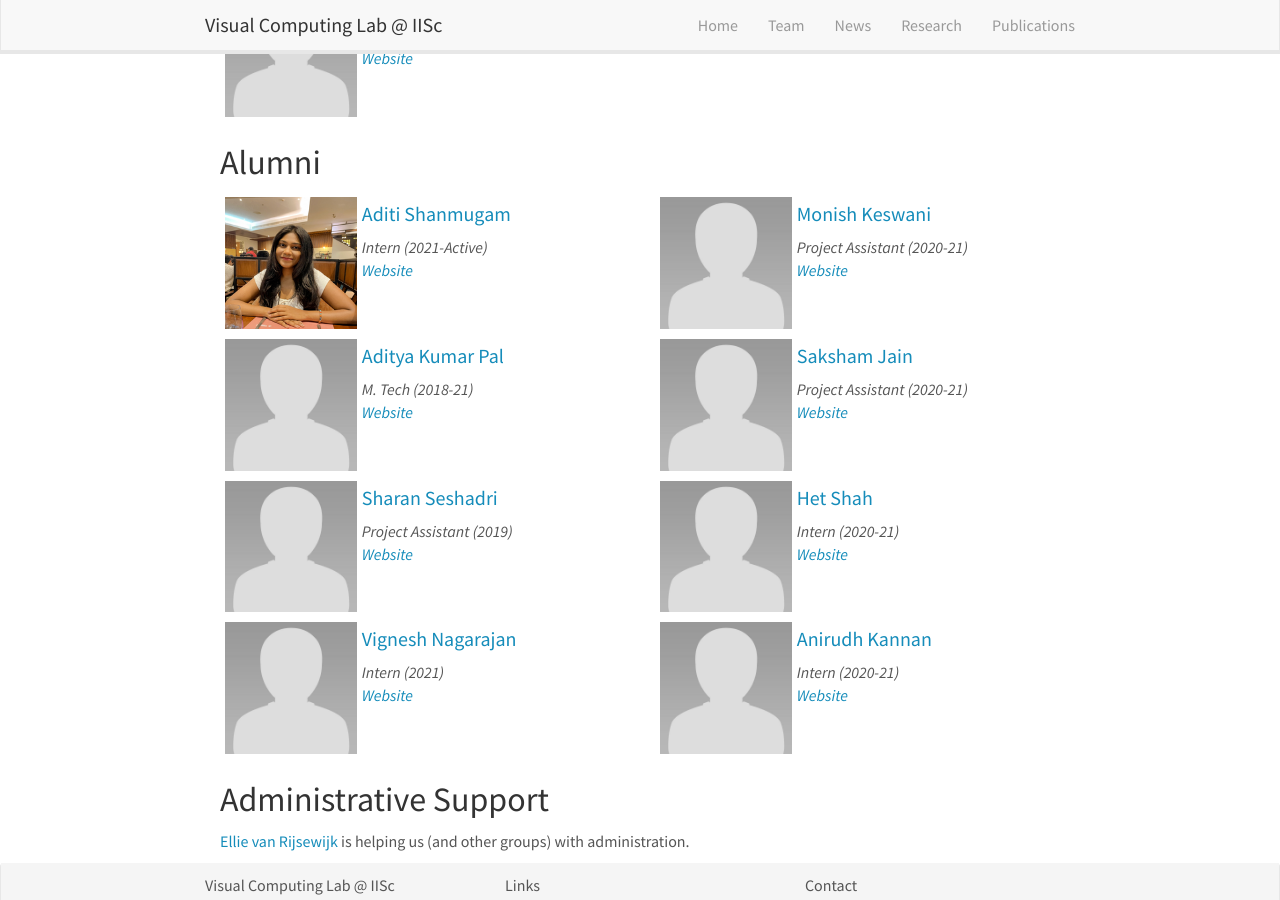
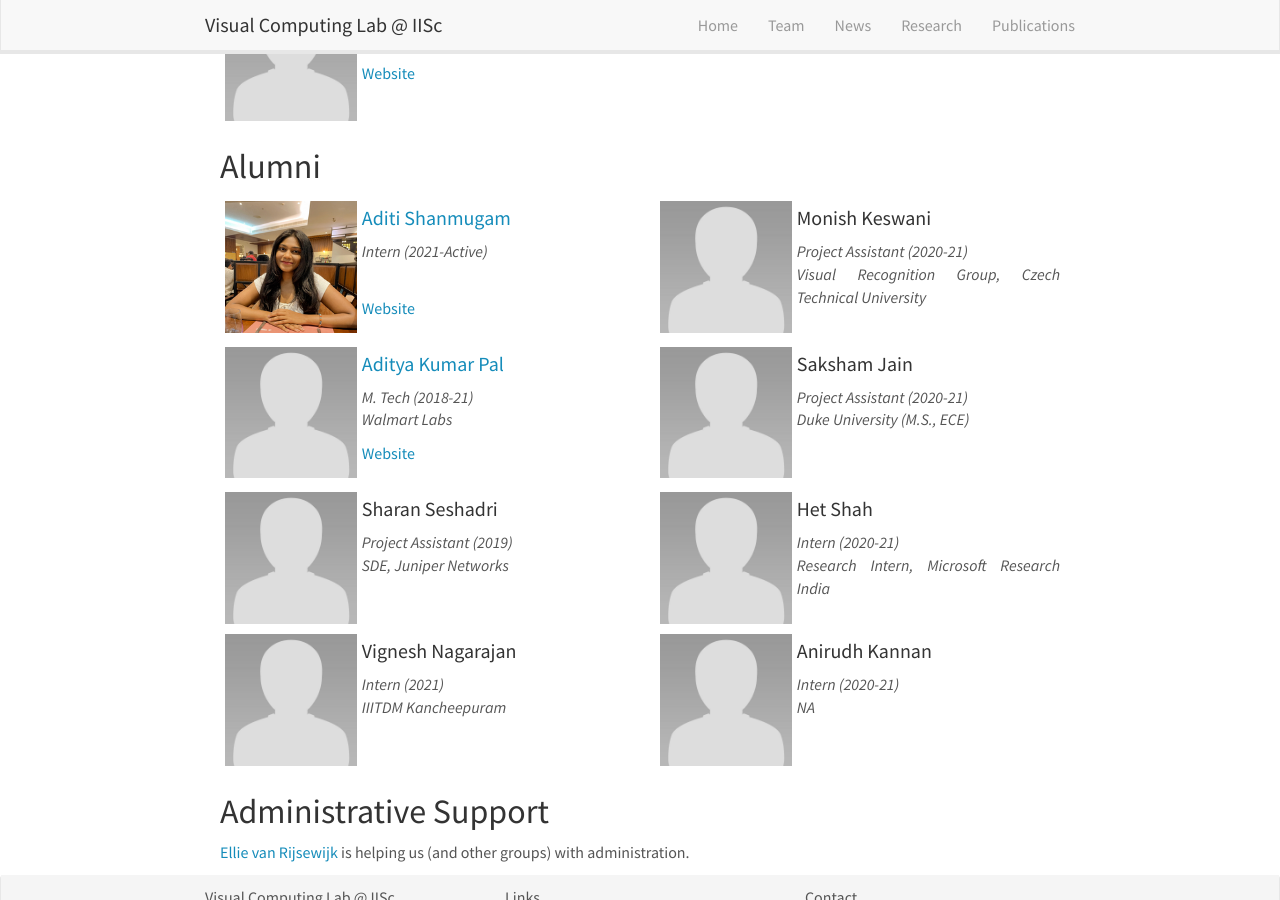
Before and after one commit to vcl-iisc/vclab-website, a Jekyll site: the page built from _pages/team.md, in a window 1280 px wide and 900 px high, scrolled down 1216 px. Built offline with Jekyll 4.4.1, drawn with Linux system fonts in a browser that asks for light colours; nearby versions of some CDN libraries; some of the changed text lies outside the part shown.

Commit message:
updated news

```diff
--- a/_data/lab_alumni.yml
+++ b/_data/lab_alumni.yml
@@ -13,7 +13,7 @@
 - name: Aditya Kumar Pal
   photo: researcher.png
   info: M. Tech (2018-21)
-  # url: https://dellaert.github.io/
+  url: https://dellaert.github.io/
   affiliation: Walmart Labs
 
 - name: Saksham Jain
--- a/_pages/team.md
+++ b/_pages/team.md
@@ -25,8 +25,16 @@ Jump to [Lab Head](#lab-head), [Members](#members), [Alumni](#alumni), [administ
 
 <div class="col-sm-6 clearfix">
   <img src="{{ site.url }}{{ site.baseurl }}/images/teampic/{{ member.photo }}" class="img-responsive" width="35%" style="float: left; padding: 5px" />
-  <h4><a href="{{ member.url }}">{{ member.name }}</a></h4>
-  <i>{{ member.info }} <br><a href="{{ member.url }}" target="_blank">Website</a></i>
+  {% if member.url %}
+  <h4><a href="{{ member.url }}" target="_blank">{{ member.name }}</a></h4>
+  {% else %}
+  <h4>{{ member.name }}</h4>
+  {% endif %}
+
+  {% if member.url %}
+  <i>{{ member.info }}</i>
+  {% endif %}
+  <a href="{{ member.url }}" target="_blank">Website</a>
   <i><br>E-Mail: {{ member.email }}</i>
 
   <ul style="overflow: hidden">
@@ -91,8 +99,17 @@ Jump to [Lab Head](#lab-head), [Members](#members), [Alumni](#alumni), [administ
 
 <div class="col-sm-6 clearfix">
   <img src="{{ site.url }}{{ site.baseurl }}/images/teampic/{{ member.photo }}" class="img-responsive" width="35%" style="float: left; padding: 5px" />
-  <h4><a href="{{ member.url }}">{{ member.name }}</a></h4>
-  <i>{{ member.info }} <br><a href="{{ member.url }}" target="_blank">Website</a></i>
+  {% if member.url %}
+  <h4><a href="{{ member.url }} " target="_blank">{{ member.name }}</a></h4>
+  {% else %}
+  <h4>{{ member.name }}</h4>
+  {% endif %}
+
+  <i>{{ member.info }} <br></i>
+  {% if member.url %}
+  <a href="{{ member.url }}" target="_blank">Website</a>
+  {% endif %}
+
   <ul style="overflow: hidden">
 
   {% if member.number_educ == 1 %}
@@ -156,8 +173,17 @@ Jump to [Lab Head](#lab-head), [Members](#members), [Alumni](#alumni), [administ
 
 <div class="col-sm-6 clearfix">
   <img src="{{ site.url }}{{ site.baseurl }}/images/teampic/{{ member.photo }}" class="img-responsive" width="35%" style="float: left; padding: 5px" />
-  <h4><a href="{{ member.url }}">{{ member.name }}</a></h4>
-  <i>{{ member.info }} <br><a href="{{ member.url }}" target="_blank">Website</a></i>
+  {% if member.url %}
+  <h4><a href="{{ member.url }}" target="_blank">{{ member.name }}</a></h4>
+  {% else %}
+  <h4>{{ member.name }}</h4>
+  {% endif %}
+
+  <i>{{ member.info }}</i><br>
+  <i>{{ member.affiliation }}</i><br>
+  {% if member.url %}
+  <a href="{{ member.url }}" target="_blank">Website</a>
+  {% endif %}
   <ul style="overflow: hidden">
 
   {% if member.number_educ == 1 %}
```
Also changed, not shown: README.md (+2 -9 lines), _data/lab_members.yml (+4 -3 lines), _data/news.yml (+10 -19 lines).
